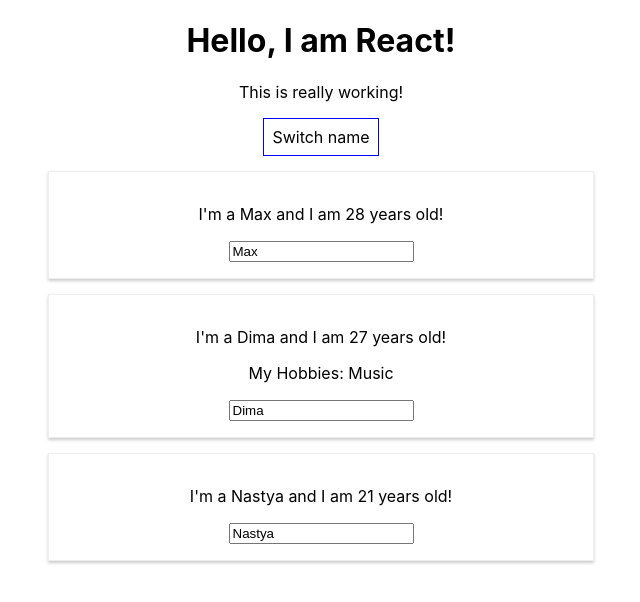
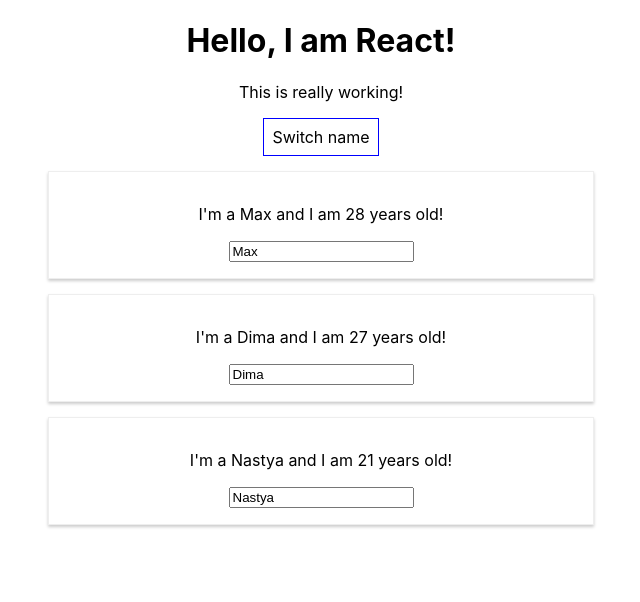
Before and after one commit to dimka-matsi/Max, a React (Create React App) app: page / in a window 1280 px wide. Both pictures are taken after a click on the button "Switch name". Shown: the top 602 px of the page, without its empty margins (319-959 px from the left). Built offline with nearby package versions, Linux system fonts and the light colour scheme.

Commit message:
end if statement

```diff
--- a/src/App.js
+++ b/src/App.js
@@ -5,9 +5,9 @@
 class App extends Component {
   state = {
     person: [
-      { name: 'Max', age: 28 },
-      { name: 'Dima', age: 27 },
-      { name: 'Nastya', age: 21 }
+      { id: 'asf1', name: 'Max', age: 28 },
+      { id: 'ldw4', name: 'Dima', age: 27 },
+      { id: 'fel8', name: 'Nastya', age: 21 }
     ],
     showPersons: false
   }
@@ -30,13 +30,38 @@
     console.log(this.state.showPersons);
   }
 
-  changeNameHandler = (event) => {
+  deletePerson = (personIndex) => {
+    const persons = this.state.person.slice();
+    persons.splice(personIndex, 1);
     this.setState({
-      person: [
-        { name: event.target.value, age: 28 },
-        { name: 'Dima', age: 27 },
-        { name: 'Nastya', age: 21 }
-      ]
+      person: persons
+    });
+  }
+
+  changeNameHandler = (event, i) => {
+    // const persons = [...this.state.person];
+    // const person = persons[i];
+    // person.name = event.target.value;
+
+    const personIndex = this.state.person.findIndex(p => {
+      return p.id === i;
+    });
+
+    const person = {
+      ...this.state.person[personIndex]
+    };
+
+    console.log(person);
+
+    // const person = Object.assign({}, this.state.person[personIndex]);
+
+    person.name = event.target.value;
+
+    const persons = [...this.state.person];
+    persons[personIndex] = person;
+
+    this.setState({
+      person: persons
     });
   }
 
@@ -52,23 +77,17 @@
 
     let persons = null;
 
-    if(this.state.showPersons === true) {
+    if(this.state.showPersons) {
       persons = (
         <div>
-          <Person
-            name={this.state.person[0].name}
-            age={this.state.person[0].age}
-            click={() => this.switchNameHandler('Pete')}
-            change={this.changeNameHandler}
-          />
-          <Person
-            name={this.state.person[1].name}
-            age={this.state.person[1].age}
-          >My Hobbies: Music</Person>
-          <Person
-            name={this.state.person[2].name}
-            age={this.state.person[2].age}
-          />
+          {this.state.person.map((person, index) => {
+            return <Person
+              click={() => this.deletePerson(index)}
+              name={person.name}
+              age={person.age}
+              key={person.id}
+              change={(event) => this.changeNameHandler(event, person.id)} />;
+          })}
         </div>
       );
     }
```
